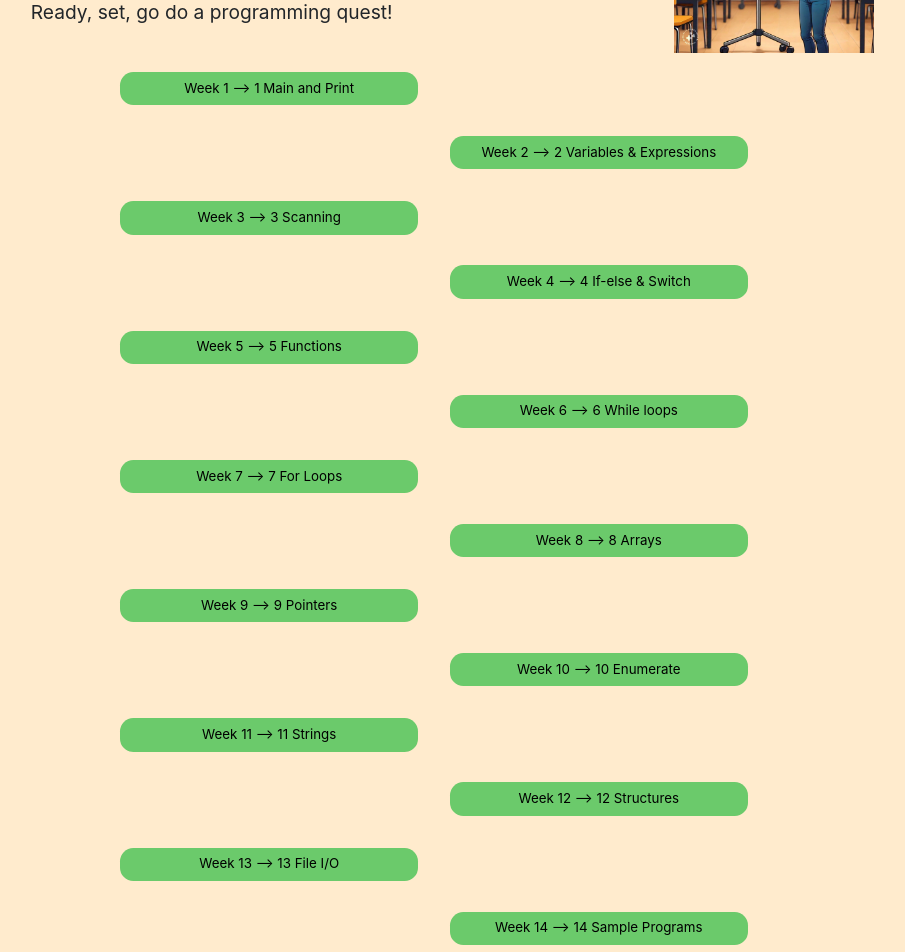
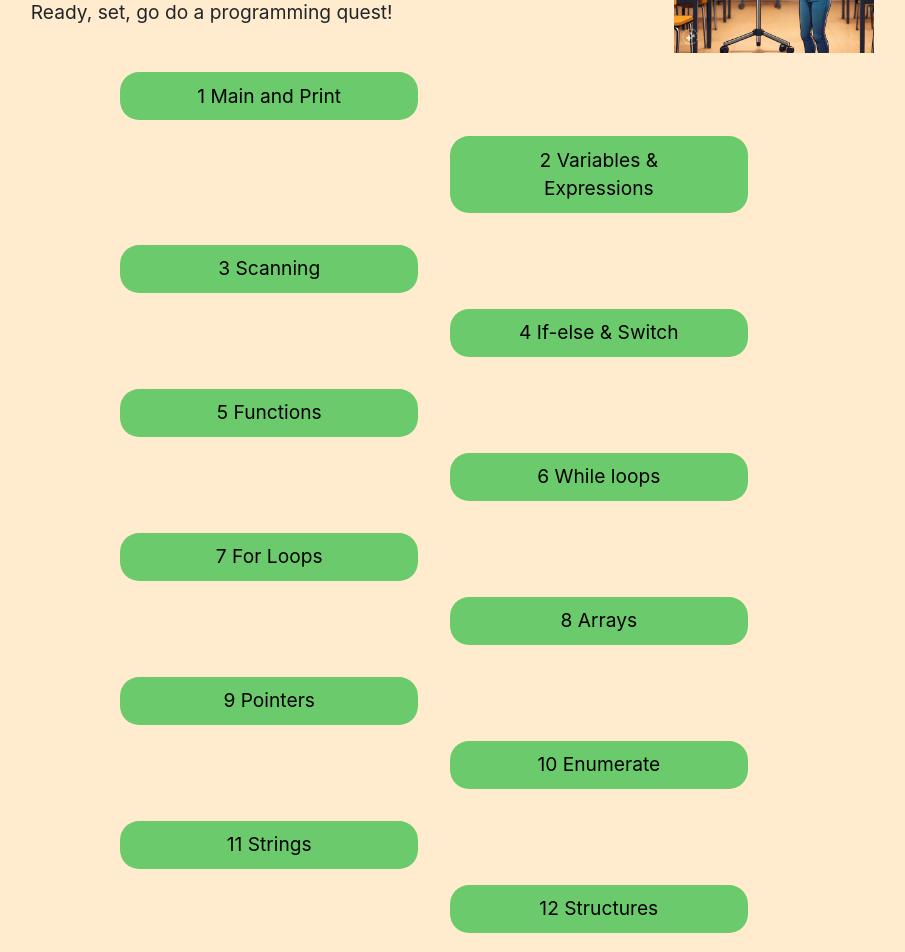
Before and after one commit to JosuaHall/codequestgame, a React (Create React App) app: page / in a window 1280 px wide. Shown: the part 520-1472 px from the top of the page, without its empty margins (206-1111 px from the left). Built offline with nearby package versions, Linux system fonts and the light colour scheme.

Commit message:
deleted week button

```diff
--- a/src/components/startPage/ChapterMenu.jsx
+++ b/src/components/startPage/ChapterMenu.jsx
@@ -2,20 +2,20 @@ import React from "react";
 import ChapterButton from "./ChapterButton";
 
 const chapters = [
-  { label: "Week", number: 1, text: "–> 1 Main and Print" },
-  { label: "Week", number: 2, text: "–> 2 Variables & Expressions" },
-  { label: "Week", number: 3, text: "–> 3 Scanning" },
-  { label: "Week", number: 4, text: "–> 4 If-else & Switch" },
-  { label: "Week", number: 5, text: "–> 5 Functions" },
-  { label: "Week", number: 6, text: "–> 6 While loops" },
-  { label: "Week", number: 7, text: "–> 7 For Loops" },
-  { label: "Week", number: 8, text: "–> 8 Arrays" },
-  { label: "Week", number: 9, text: "–> 9 Pointers" },
-  { label: "Week", number: 10, text: "–> 10 Enumerate" },
-  { label: "Week", number: 11, text: "–> 11 Strings" },
-  { label: "Week", number: 12, text: "–> 12 Structures" },
-  { label: "Week", number: 13, text: "–> 13 File I/O " },
-  { label: "Week", number: 14, text: "–> 14 Sample Programs" },
+  { label: "", number: 1, text: "Main and Print" },
+  { label: "", number: 2, text: " Variables & Expressions" },
+  { label: "", number: 3, text: "Scanning" },
+  { label: "", number: 4, text: "If-else & Switch" },
+  { label: "", number: 5, text: "Functions" },
+  { label: "", number: 6, text: "While loops" },
+  { label: "", number: 7, text: "For Loops" },
+  { label: "", number: 8, text: "Arrays" },
+  { label: "", number: 9, text: "Pointers" },
+  { label: "", number: 10, text: " Enumerate" },
+  { label: "", number: 11, text: " Strings" },
+  { label: "", number: 12, text: " Structures" },
+  { label: "", number: 13, text: " File I/O " },
+  { label: "", number: 14, text: " Sample Programs" },
 ];
 
 const ChapterMenu = () => {
--- a/src/components/startPage/Header.jsx
+++ b/src/components/startPage/Header.jsx
@@ -7,7 +7,7 @@ const Header = () => {
   return (
     <div className="start-screen-header">
       <h1>Code Quest Game</h1>
-      <h3>Welcome to Programming I with Dr. Redfield</h3>
+      <h3>Welcome to Programming I</h3>
       <div className="header-text-image-area">
         <p>
           Welcome to Programming 1 in C Practice Welcome to the Code Quest Game.
--- a/src/index.css
+++ b/src/index.css
@@ -119,7 +119,7 @@ code {
 }
 
 .button-chapter .start-button {
-  font-size: smaller;
+  font-size: normal;
   padding: .5em 2em;
   display: flex;
   align-items: center;
```
